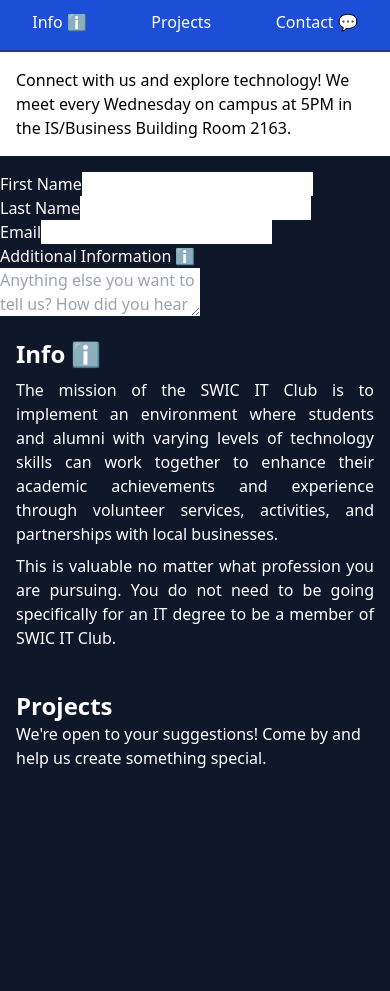
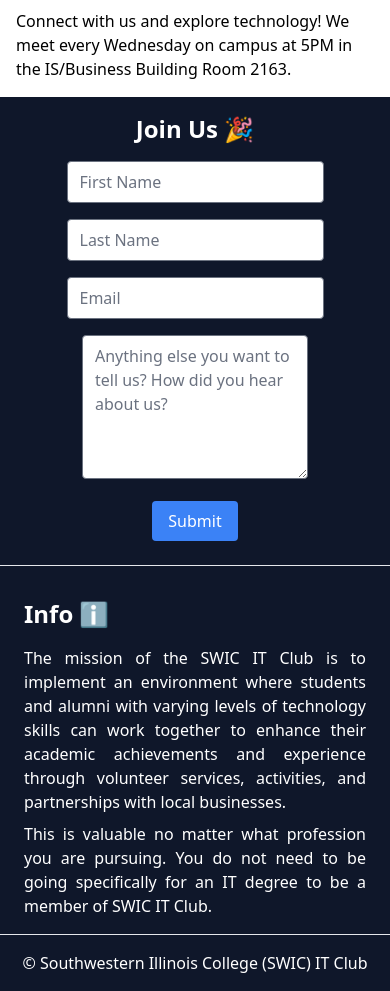
Before and after one commit to swicit/website-2, a website built with Vite: page index.html in a window 390 px wide. Shown: the part 243-1234 px from the top of the page. Before the commit the page ends 1029 px from the top, so only its background shows below. Built offline with nearby package versions, Linux system fonts and the light colour scheme.

Commit message:
feat: rebuild mobile site

```diff
--- a/index.html
+++ b/index.html
@@ -2,29 +2,21 @@
 <html lang="en">
   <head>
     <meta charset="UTF-8" />
-    <!-- TODO: Add favicon. -->
     <meta name="viewport" content="width=device-width, initial-scale=1.0" />
     <title>Southwestern Illinois College (SWIC) IT Club</title>
 
     <link rel="stylesheet" type="text/css" href="style.css" />
+    <link rel="shortcut icon" href="./favicon.ico" type="image/x-icon" />
   </head>
   <body class="bg-slate-900 text-white">
     <h1 class="sr-only">Southwestern Illinois College (SWIC) IT Club</h1>
 
-    <header class="bg-white py-2">
+    <header class="bg-white py-2 border-b">
       <img
         src="./img/logo.jpg"
         alt="Southwestern Illinois College (SWIC) IT Club logo"
       />
     </header>
-
-    <nav class="bg-blue-700">
-      <ul class="flex py-4 justify-around border-y-2 border-blue-900">
-        <li><a href="#info">Info ℹ️</a></li>
-        <li><a href="#projects">Projects</a></li>
-        <li><a href="#contact">Contact 💬</a></li>
-      </ul>
-    </nav>
 
     <main>
       <header class="bg-white text-black p-4 mb-4">
@@ -32,20 +24,48 @@
         campus at 5PM in the IS/Business Building Room 2163.
       </header>
 
-      <form>
-        <div><label for="">First Name</label><input type="text" /></div>
-        <div><label for="">Last Name</label><input type="text" /></div>
-        <div><label for="">Email</label><input type="email" /></div>
+      <form class="flex flex-col gap-y-4 items-center border-b pb-6">
+        <h2 class="font-bold text-2xl">Join Us 🎉</h2>
         <div>
-          <label for="">Additional Information ℹ️</label
+          <label for="fname" class="sr-only">First Name</label
+          ><input
+            class="rounded"
+            type="text"
+            id="fname"
+            placeholder="First Name"
+          />
+        </div>
+
+        <div>
+          <label for="lname" class="sr-only">Last Name</label
+          ><input
+            class="rounded"
+            type="text"
+            id="lname"
+            placeholder="Last Name"
+          />
+        </div>
+
+        <div>
+          <label for="email" class="sr-only">Email</label
+          ><input class="rounded" type="email" id="email" placeholder="Email" />
+        </div>
+
+        <div>
+          <label for="addl-info" class="sr-only"
+            >Additional Information ℹ️</label
           ><textarea
             placeholder="Anything else you want to tell us? How did you hear about us?"
+            id="addl-info"
+            class="h-36 rounded"
           ></textarea>
         </div>
+
+        <button class="bg-blue-500 text-white rounded px-4 py-2">Submit</button>
       </form>
 
-      <section id="info">
-        <h2 class="font-bold text-2xl">Info ℹ️</h2>
+      <section id="info" class="pb-2 px-6">
+        <h2 class="font-bold text-2xl my-4">Info ℹ️</h2>
         <p class="my-2 text-justify">
           The mission of the SWIC IT Club is to implement an environment where
           students and alumni with varying levels of technology skills can work
@@ -59,15 +79,13 @@
           SWIC IT Club.
         </p>
       </section>
+    </main>
 
-      <section id="projects">
-        <h2 class="font-bold text-2xl">Projects</h2>
-        <p>
-          We're open to your suggestions! Come by and help us create something
-          special.
-        </p>
-      </section>
-    </main>
+    <footer class="border-t p-4">
+      <p class="text-center">
+        &copy; Southwestern Illinois College (SWIC) IT Club
+      </p>
+    </footer>
     <script type="module" src="/main.js"></script>
   </body>
 </html>
--- a/main.js
+++ /dev/null
@@ -1,6 +0,0 @@
-import './style.css'
-
-document.querySelector('#app').innerHTML = `
-  <h1>Hello Vite!</h1>
-  <a href="https://vitejs.dev/guide/features.html" target="_blank">Documentation</a>
-`
--- a/package.json
+++ b/package.json
@@ -7,7 +7,7 @@
     "preview": "vite preview"
   },
   "devDependencies": {
-    "@tailwindcss/forms": "^0.5.0",
+    "@tailwindcss/forms": "^0.5.3",
     "autoprefixer": "^10.4.2",
     "eslint": "^8.10.0",
     "eslint-config-prettier": "^8.5.0",
--- a/tailwind.config.js
+++ b/tailwind.config.js
@@ -3,5 +3,5 @@
   theme: {
     extend: {},
   },
-  plugins: [],
-}
+  plugins: [require("@tailwindcss/forms")],
+};
```
Also changed, not shown: favicon.ico (added).
